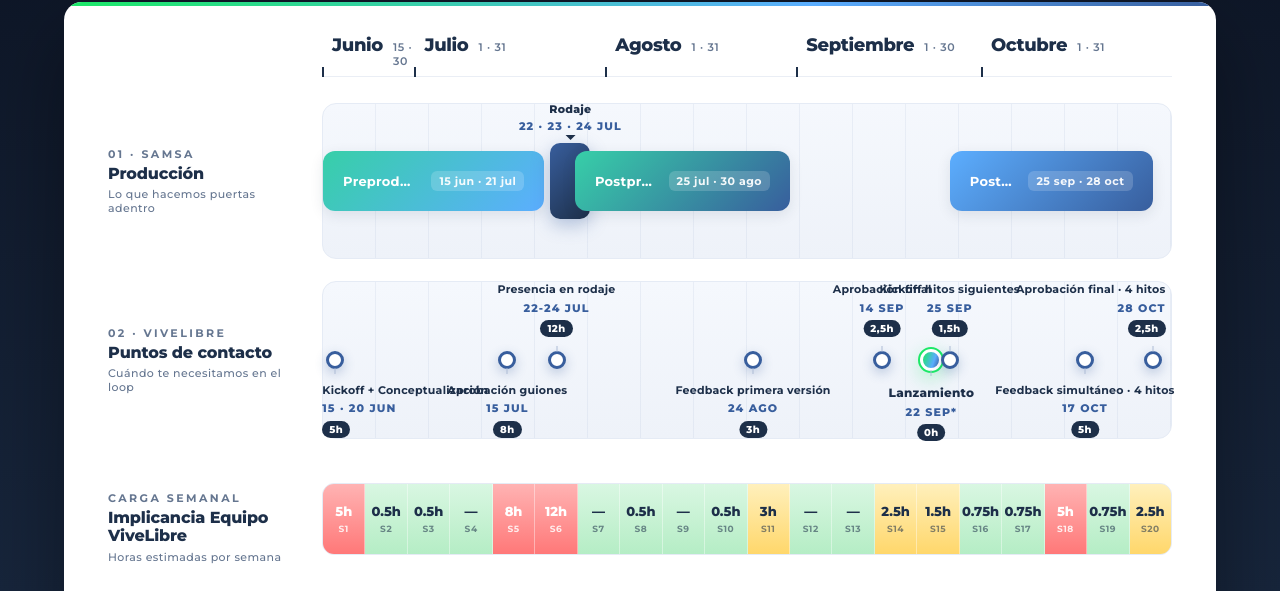
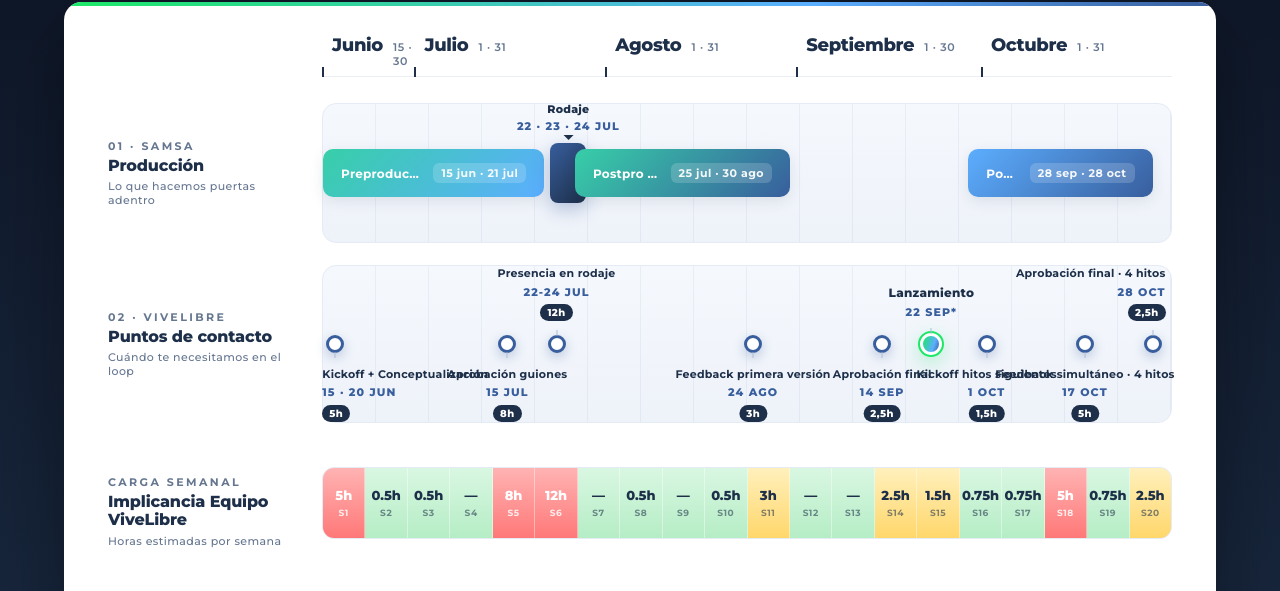
Before and after one commit to Samsa-creative/ViveWatch-Roadmap, a plain HTML site: page index.html in a window 1280 px wide. Shown: the part 191-782 px from the top of the page. Drawn offline with Linux system fonts and the light colour scheme.

Commit message:
Achicar barras Gantt, acortar labels, reposicionar milestones cliente para evitar pisado

```diff
--- a/index.html
+++ b/index.html
@@ -458,7 +458,7 @@ body {
   overflow: visible;
 }
 
-.lane--prod .lane__track { min-height: 156px; }
+.lane--prod .lane__track { min-height: 140px; }
 .lane--client .lane__track { min-height: 158px; }
 .lane--pay .lane__track { min-height: 118px; }
 
@@ -483,14 +483,14 @@ body {
   position: absolute;
   top: 50%;
   transform: translateY(-50%);
-  height: 60px;
-  border-radius: 12px;
+  height: 48px;
+  border-radius: 10px;
   cursor: pointer;
   display: flex;
   align-items: center;
-  padding: 0 20px;
+  padding: 0 18px;
   color: var(--paper);
-  font-size: 13px;
+  font-size: 12px;
   font-weight: 700;
   letter-spacing: 0.02em;
   transition: all 0.25s cubic-bezier(0.2,0.7,0.3,1);
@@ -528,10 +528,10 @@ body {
 .bar--prod-post2  { background: linear-gradient(135deg, #5CAEFF 0%, #385E9D 100%); }
 
 .bar--shoot-marker {
-  height: 76px;
+  height: 60px;
   font-weight: 800;
   overflow: visible;
-  border-radius: 10px;
+  border-radius: 8px;
   box-shadow: 0 6px 18px rgba(56, 94, 157, 0.35);
 }
 
@@ -1344,7 +1344,7 @@ const items = {
       kind: 'bar',
       cls: 'bar--prod-post1',
       start: 41, end: 76, // 25 jul → 30 ago (con gap al rodaje)
-      label: 'Postpro · Lanzamiento + Web',
+      label: 'Postpro Lanzamiento',
       dates: '25 jul · 30 ago',
       modal: {
         eyebrow: 'SAMSA · POSTPRODUCCIÓN',
@@ -1368,9 +1368,9 @@ const items = {
       id: 'post2',
       kind: 'bar',
       cls: 'bar--prod-post2',
-      start: 102, end: 135, // 25 sep → 28 oct
-      label: 'Postpro paralela · 4 hitos',
-      dates: '25 sep · 28 oct',
+      start: 105, end: 135, // 28 sep → 28 oct
+      label: 'Postpro paralela',
+      dates: '28 sep · 28 oct',
       modal: {
         eyebrow: 'SAMSA · POSTPRODUCCIÓN PARALELA',
         title: 'Postproducción paralela · 4 hitos en simultáneo',
@@ -1498,7 +1498,7 @@ const items = {
       label: 'Aprobación final',
       date: '14 SEP',
       hours: '2,5h',
-      vpos: 'up',
+      vpos: 'down',
       modal: {
         eyebrow: 'VIVELIBRE · GATE',
         title: 'Aprobación final pre-lanzamiento',
@@ -1523,8 +1523,7 @@ const items = {
       hero: true,
       label: 'Lanzamiento',
       date: '22 SEP*',
-      hours: '0h',
-      vpos: 'down',
+      vpos: 'up',
       modal: {
         eyebrow: 'VIVELIBRE · HITO',
         title: 'Lanzamiento ViveWatch',
@@ -1544,15 +1543,15 @@ const items = {
     {
       id: 'c-postpara-kick',
       kind: 'milestone',
-      day: 102, // 25 sep
+      day: 108, // 1 oct
       label: 'Kickoff hitos siguientes',
-      date: '25 SEP',
+      date: '1 OCT',
       hours: '1,5h',
-      vpos: 'up',
+      vpos: 'down',
       modal: {
         eyebrow: 'VIVELIBRE · TOUCHPOINT',
         title: 'Kickoff postproducción paralela',
-        date: '25 de septiembre · 1,5 horas',
+        date: '1 de octubre · 1,5 horas',
         what: 'Una vez en aire el lanzamiento, arrancamos el bloque de los 4 hitos siguientes (Continuidad, Navidad, Día del Padre, Día de la Madre). Disponemos un equipo dedicado que trabaja los 4 en simultáneo para que tu carga de feedback sea acotada en el tiempo.',
         deliver: [
           'Alineación del equipo paralelo',
@@ -1875,8 +1874,8 @@ const axisDays = [
   { day: 61,  label: '15 ago' },
   { day: 76,  label: '30 ago', key: true },
   { day: 91,  label: '14 sep', key: true },
-  { day: 99,  label: '22 sep' },
-  { day: 106, label: '29 sep', key: true },
+  { day: 99,  label: '22 sep', key: true },
+  { day: 106, label: '29 sep' },
   { day: 124, label: '17 oct', key: true },
   { day: 135, label: '28 oct', key: true, anchor: 'right' }
 ];
```
